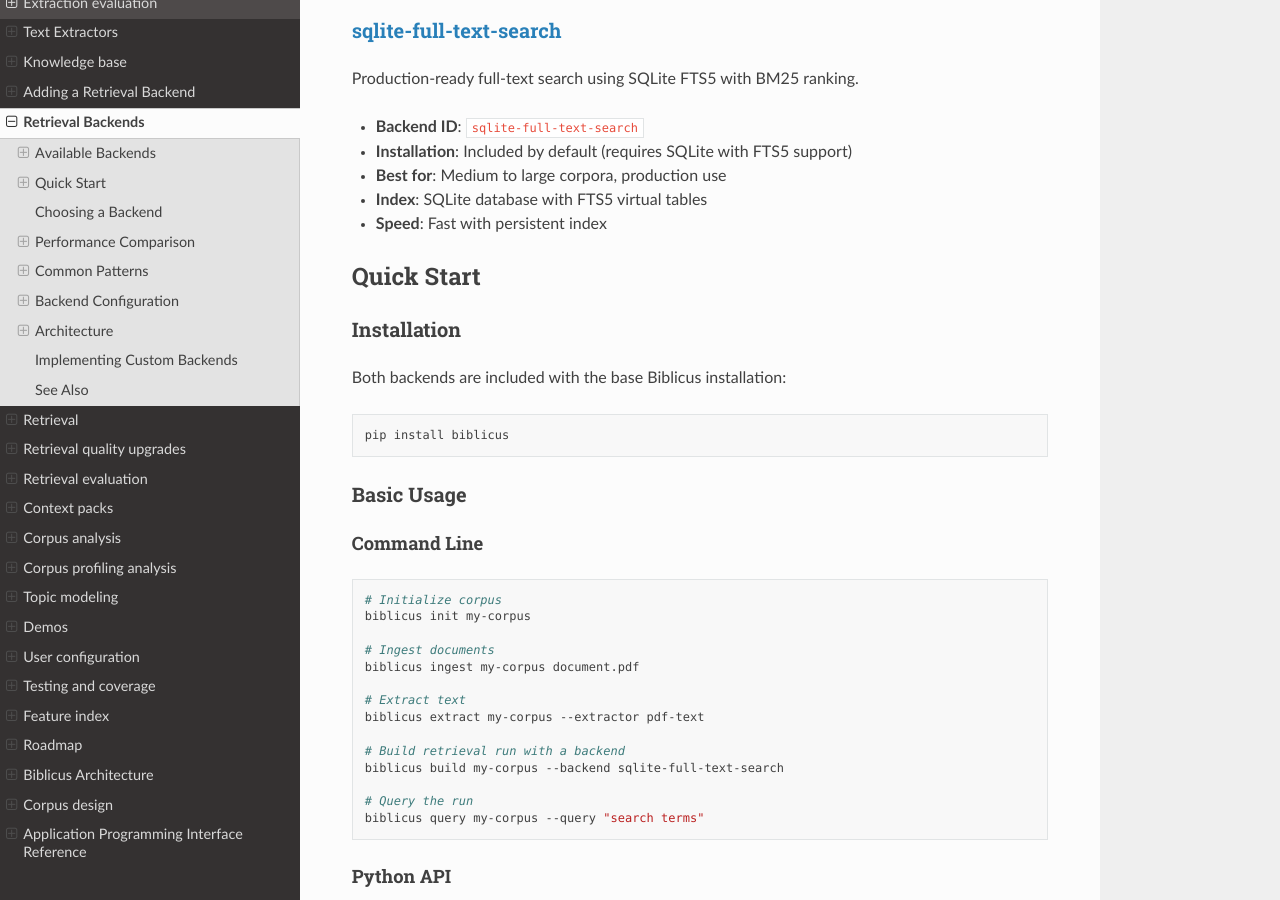
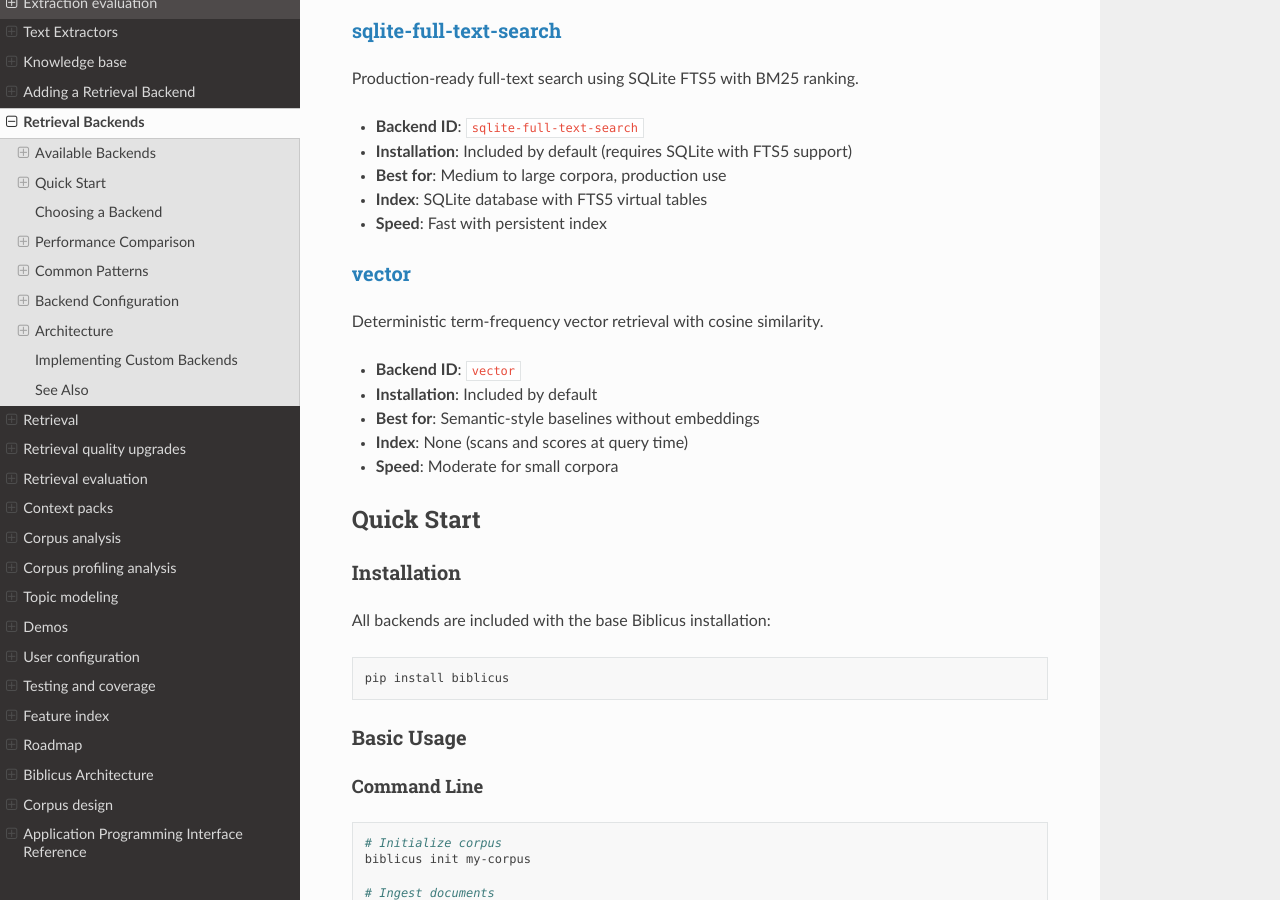
Before and after one commit to AnthusAI/Biblicus, a Sphinx documentation site: the page built from docs/backends/index.md, in a window 1280 px wide and 900 px high, scrolled down 514 px. Built offline with Sphinx 7.4.7 and the Read the Docs theme 3.1.0, drawn with Linux system fonts in a browser that asks for light colours; some of the changed text lies outside the part shown.

Commit message:
docs: add vector backend reference

````diff
--- a/docs/backends/index.md
+++ b/docs/backends/index.md
@@ -24,11 +24,21 @@
 - **Index**: SQLite database with FTS5 virtual tables
 - **Speed**: Fast with persistent index
 
+### [vector](vector.md)
+
+Deterministic term-frequency vector retrieval with cosine similarity.
+
+- **Backend ID**: `vector`
+- **Installation**: Included by default
+- **Best for**: Semantic-style baselines without embeddings
+- **Index**: None (scans and scores at query time)
+- **Speed**: Moderate for small corpora
+
 ## Quick Start
 
 ### Installation
 
-Both backends are included with the base Biblicus installation:
+All backends are included with the base Biblicus installation:
 
 ```bash
 pip install biblicus
@@ -92,6 +102,7 @@
 | Production applications | [sqlite-full-text-search](sqlite-full-text-search.md) | Fast queries with BM25 ranking |
 | Large corpora (>10,000 items) | [sqlite-full-text-search](sqlite-full-text-search.md) | Essential for performance |
 | Baseline comparisons | [scan](scan.md) | Simple reference implementation |
+| Term-frequency vector baseline | [vector](vector.md) | Deterministic cosine similarity |
 
 ## Performance Comparison
 
@@ -150,7 +161,7 @@
 
 ### Using Extracted Text
 
-Both backends support extraction runs for non-text content:
+All backends support extraction runs for non-text content:
 
 ```bash
 # Extract text from PDFs
@@ -165,7 +176,7 @@
 
 ### Common Configuration Options
 
-Both backends support these configuration options:
+All backends support these configuration options:
 
 | Option | Type | Default | Description |
 |--------|------|---------|-------------|
````
Also changed, not shown: README.md (+2 -1 lines), docs/BACKENDS.md (+1 -0 lines), docs/backends/vector.md (added, +58 -0 lines).
